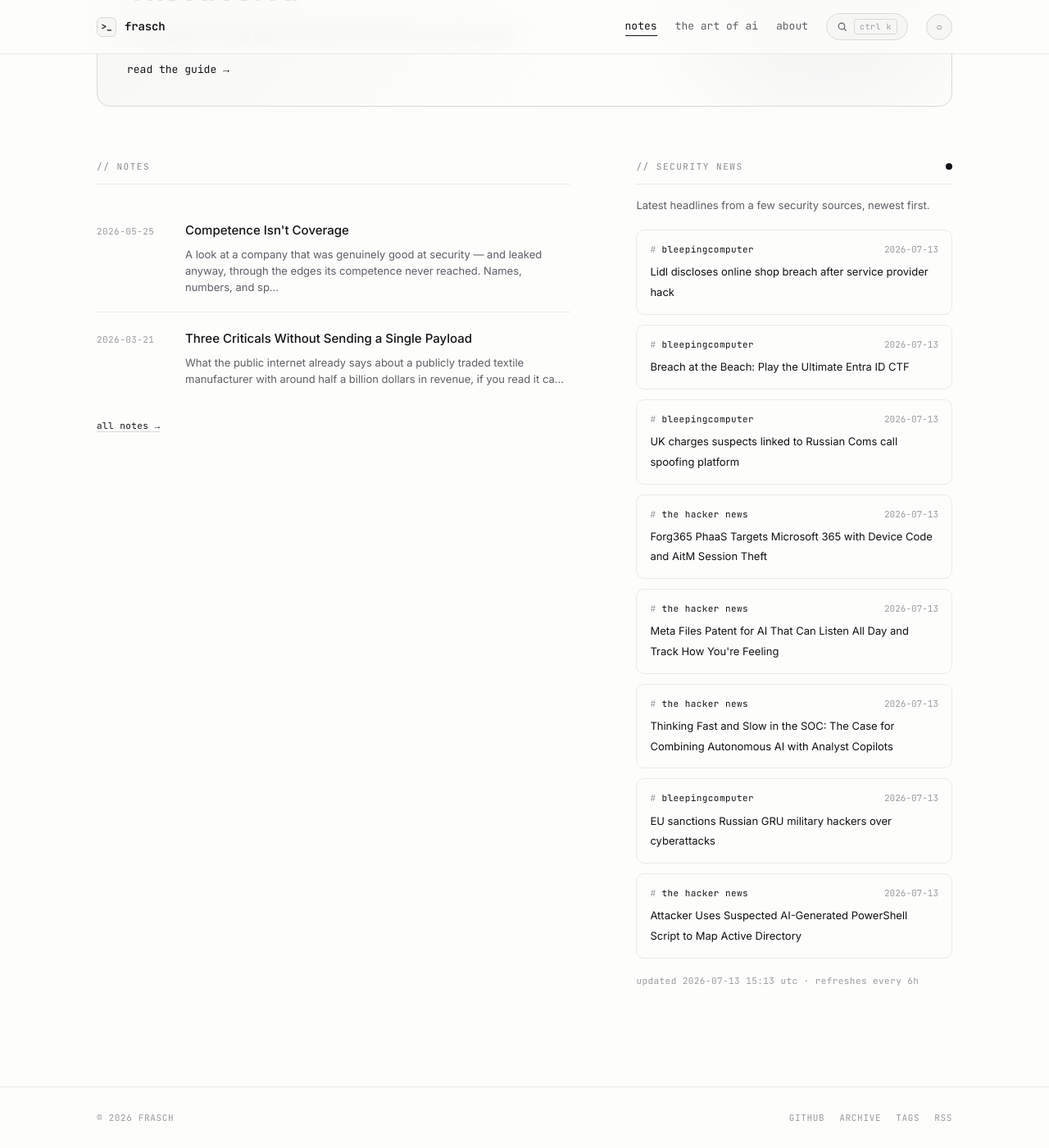
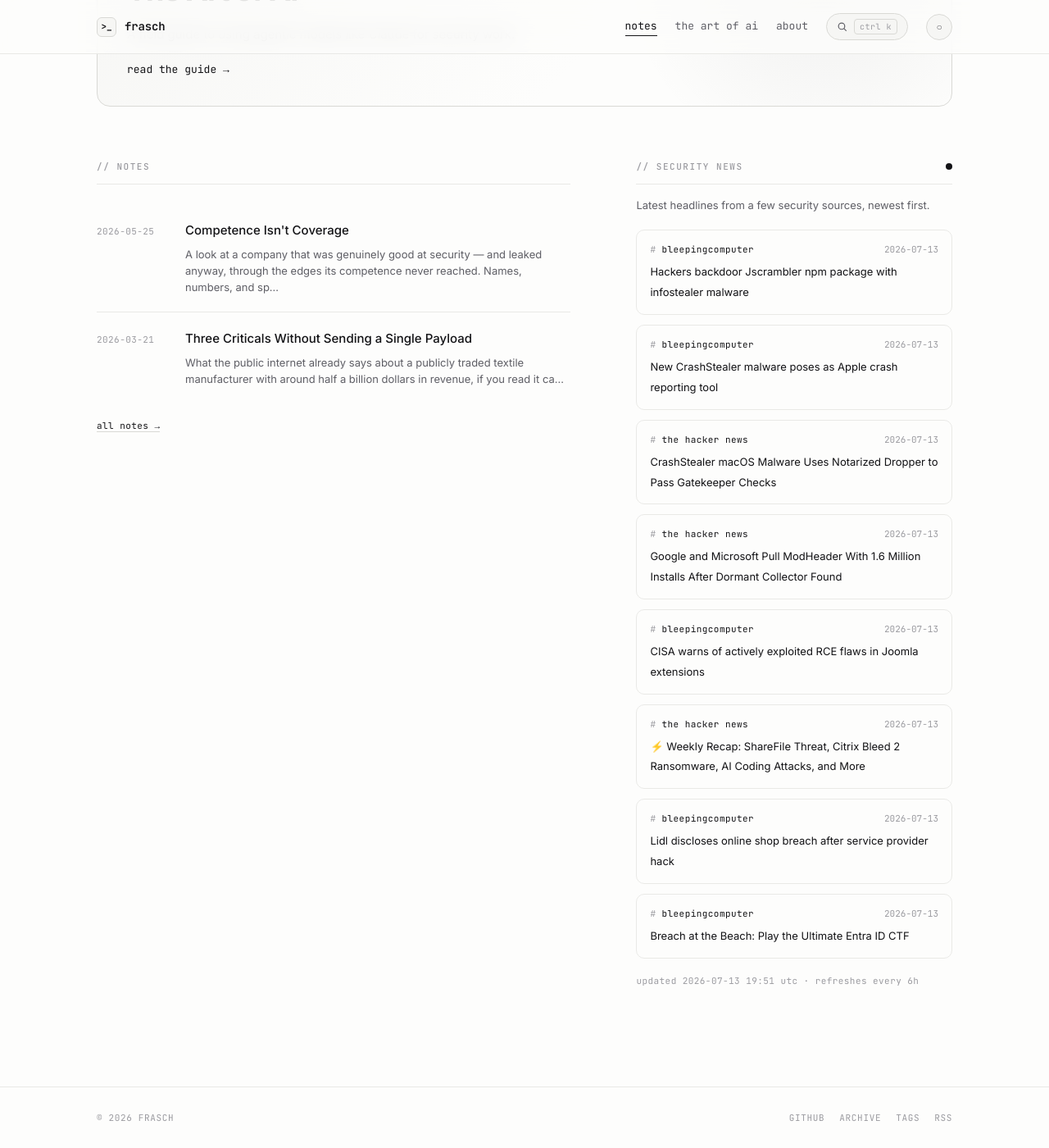
Before and after one commit to whoisfrasch/frasch, a Jekyll site: the page built from index.html, in a window 1280 px wide and 1400 px high, scrolled down 590 px. Shown: the whole window at 82% size. Built offline with Jekyll 4.4.1, drawn with Linux system fonts in a browser that asks for light colours.

Commit message:
Refresh security news feed

```diff
--- a/_data/news.json
+++ b/_data/news.json
@@ -1,6 +1,42 @@
 {
-  "updated": "2026-07-13T15:13:22Z",
+  "updated": "2026-07-13T19:51:48Z",
   "items": [
+    {
+      "source": "bleepingcomputer",
+      "title": "Hackers backdoor Jscrambler npm package with infostealer malware",
+      "link": "https://www.bleepingcomputer.com/news/security/hackers-backdoor-jscrambler-npm-package-with-infostealer-malware/",
+      "date": "2026-07-13T19:44:19Z"
+    },
+    {
+      "source": "bleepingcomputer",
+      "title": "New CrashStealer malware poses as Apple crash reporting tool",
+      "link": "https://www.bleepingcomputer.com/news/security/new-crashstealer-malware-poses-as-apple-crash-reporting-tool/",
+      "date": "2026-07-13T19:04:02Z"
+    },
+    {
+      "source": "the hacker news",
+      "title": "CrashStealer macOS Malware Uses Notarized Dropper to Pass Gatekeeper Checks",
+      "link": "https://thehackernews.com/2026/07/crashstealer-macos-malware-uses.html",
+      "date": "2026-07-13T17:36:12Z"
+    },
+    {
+      "source": "the hacker news",
+      "title": "Google and Microsoft Pull ModHeader With 1.6 Million Installs After Dormant Collector Found",
+      "link": "https://thehackernews.com/2026/07/google-and-microsoft-pull-modheader.html",
+      "date": "2026-07-13T17:17:24Z"
+    },
+    {
+      "source": "bleepingcomputer",
+      "title": "CISA warns of actively exploited RCE flaws in Joomla extensions",
+      "link": "https://www.bleepingcomputer.com/news/security/cisa-warns-of-actively-exploited-rce-flaws-in-joomla-extensions/",
+      "date": "2026-07-13T15:20:16Z"
+    },
+    {
+      "source": "the hacker news",
+      "title": "⚡ Weekly Recap: ShareFile Threat, Citrix Bleed 2 Ransomware, AI Coding Attacks, and More",
+      "link": "https://thehackernews.com/2026/07/weekly-recap-sharefile-threat-citrix.html",
+      "date": "2026-07-13T15:05:57Z"
+    },
     {
       "source": "bleepingcomputer",
       "title": "Lidl discloses online shop breach after service provider hack",
@@ -12,42 +48,6 @@
       "title": "Breach at the Beach: Play the Ultimate Entra ID CTF",
       "link": "https://www.bleepingcomputer.com/news/security/breach-at-the-beach-play-the-ultimate-entra-id-ctf/",
       "date": "2026-07-13T14:01:11Z"
-    },
-    {
-      "source": "bleepingcomputer",
-      "title": "UK charges suspects linked to Russian Coms call spoofing platform",
-      "link": "https://www.bleepingcomputer.com/news/security/uk-charges-suspects-linked-to-russian-coms-call-spoofing-platform/",
-      "date": "2026-07-13T13:23:30Z"
-    },
-    {
-      "source": "the hacker news",
-      "title": "Forg365 PhaaS Targets Microsoft 365 with Device Code and AitM Session Theft",
-      "link": "https://thehackernews.com/2026/07/forg365-phaas-targets-microsoft-365.html",
-      "date": "2026-07-13T13:03:33Z"
-    },
-    {
-      "source": "the hacker news",
-      "title": "Meta Files Patent for AI That Can Listen All Day and Track How You're Feeling",
-      "link": "https://thehackernews.com/2026/07/meta-files-patent-for-ai-that-can.html",
-      "date": "2026-07-13T11:54:46Z"
-    },
-    {
-      "source": "the hacker news",
-      "title": "Thinking Fast and Slow in the SOC: The Case for Combining Autonomous AI with Analyst Copilots",
-      "link": "https://thehackernews.com/2026/07/thinking-fast-and-slow-in-soc-case-for.html",
-      "date": "2026-07-13T11:37:05Z"
-    },
-    {
-      "source": "bleepingcomputer",
-      "title": "EU sanctions Russian GRU military hackers over cyberattacks",
-      "link": "https://www.bleepingcomputer.com/news/security/eu-and-uk-hit-russia-with-first-joint-cyber-sanctions-package/",
-      "date": "2026-07-13T11:19:05Z"
-    },
-    {
-      "source": "the hacker news",
-      "title": "Attacker Uses Suspected AI-Generated PowerShell Script to Map Active Directory",
-      "link": "https://thehackernews.com/2026/07/attacker-uses-suspected-ai-generated.html",
-      "date": "2026-07-13T11:02:33Z"
     }
   ]
 }
```
